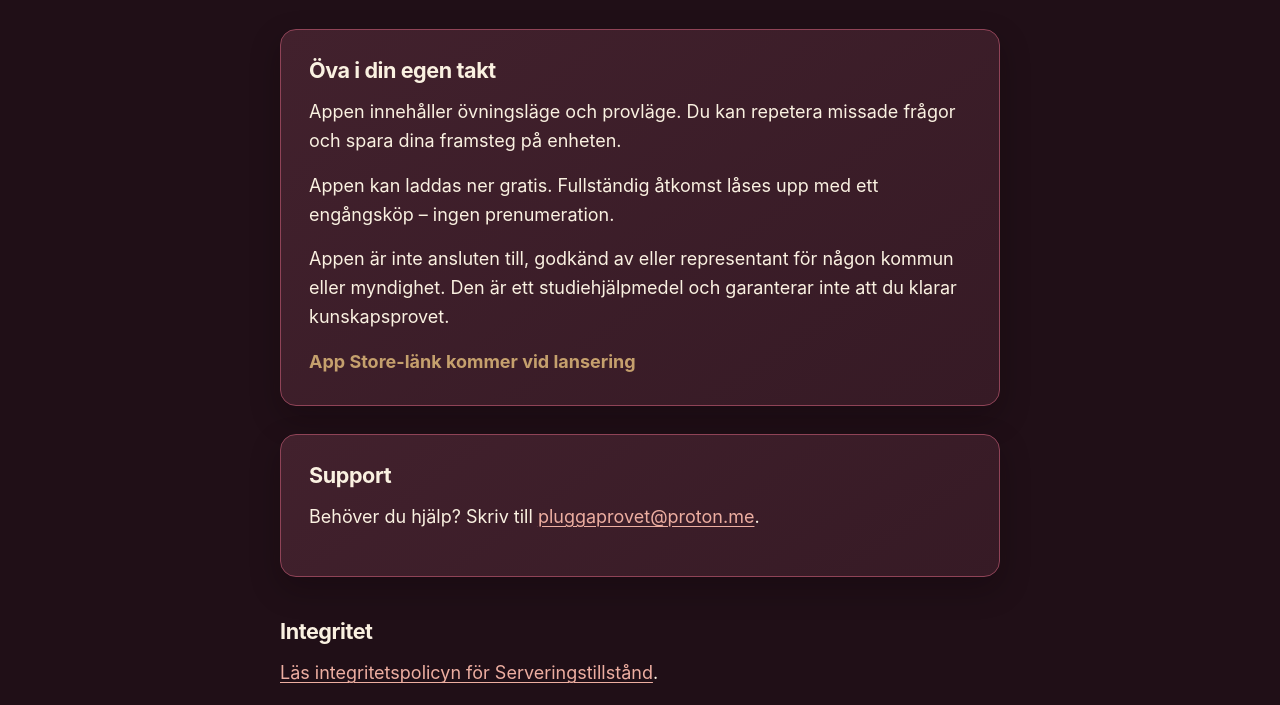
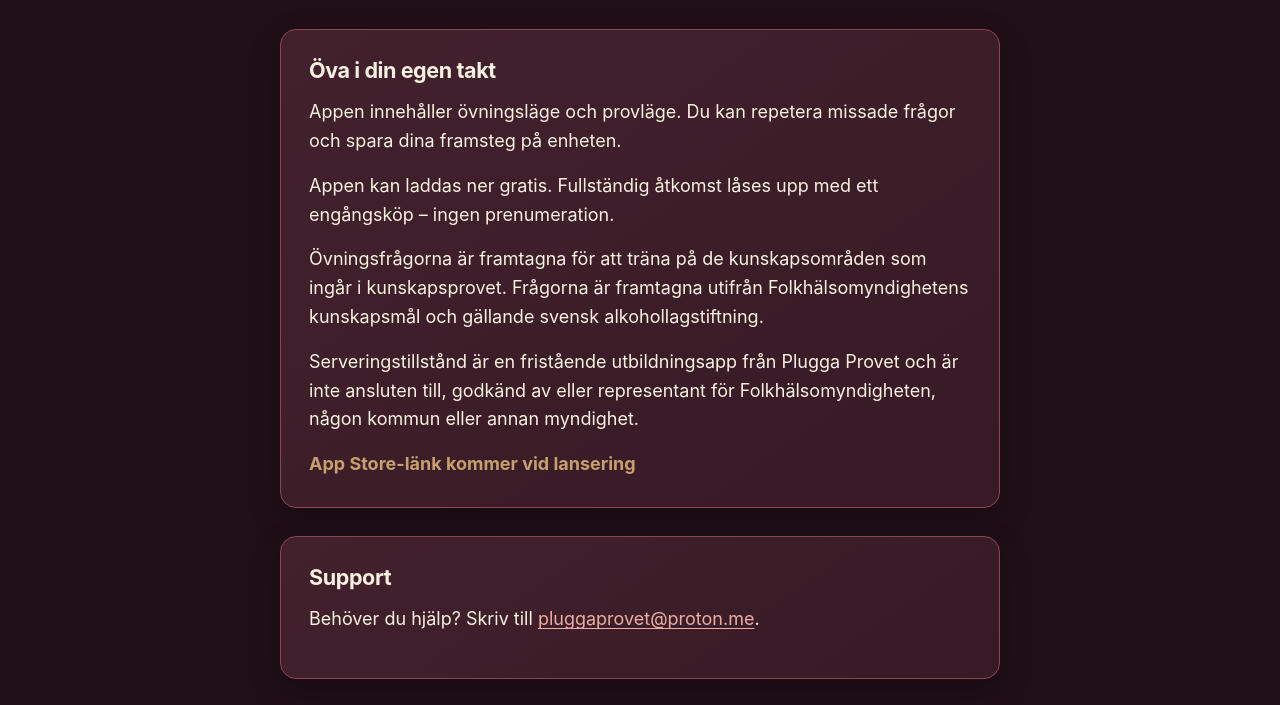
Before and after one commit to Hat99Studios/plugga-provet, a plain HTML site: page serveringstillstand/index.html in a window 1280 px wide. Shown: the part 392-1097 px from the top of the page. Drawn offline with Linux system fonts and the light colour scheme.

Commit message:
Clarify Serveringstillstand question sources

```diff
--- a/serveringstillstand/index.html
+++ b/serveringstillstand/index.html
@@ -25,7 +25,8 @@
       <h2 id="om-appen">Öva i din egen takt</h2>
       <p>Appen innehåller övningsläge och provläge. Du kan repetera missade frågor och spara dina framsteg på enheten.</p>
       <p>Appen kan laddas ner gratis. Fullständig åtkomst låses upp med ett engångsköp – ingen prenumeration.</p>
-      <p>Appen är inte ansluten till, godkänd av eller representant för någon kommun eller myndighet. Den är ett studiehjälpmedel och garanterar inte att du klarar kunskapsprovet.</p>
+      <p>Övningsfrågorna är framtagna för att träna på de kunskapsområden som ingår i kunskapsprovet. Frågorna är framtagna utifrån Folkhälsomyndighetens kunskapsmål och gällande svensk alkohollagstiftning.</p>
+      <p>Serveringstillstånd är en fristående utbildningsapp från Plugga Provet och är inte ansluten till, godkänd av eller representant för Folkhälsomyndigheten, någon kommun eller annan myndighet.</p>
       <p class="store-placeholder">App Store-länk kommer vid lansering</p>
     </section>
 
```
